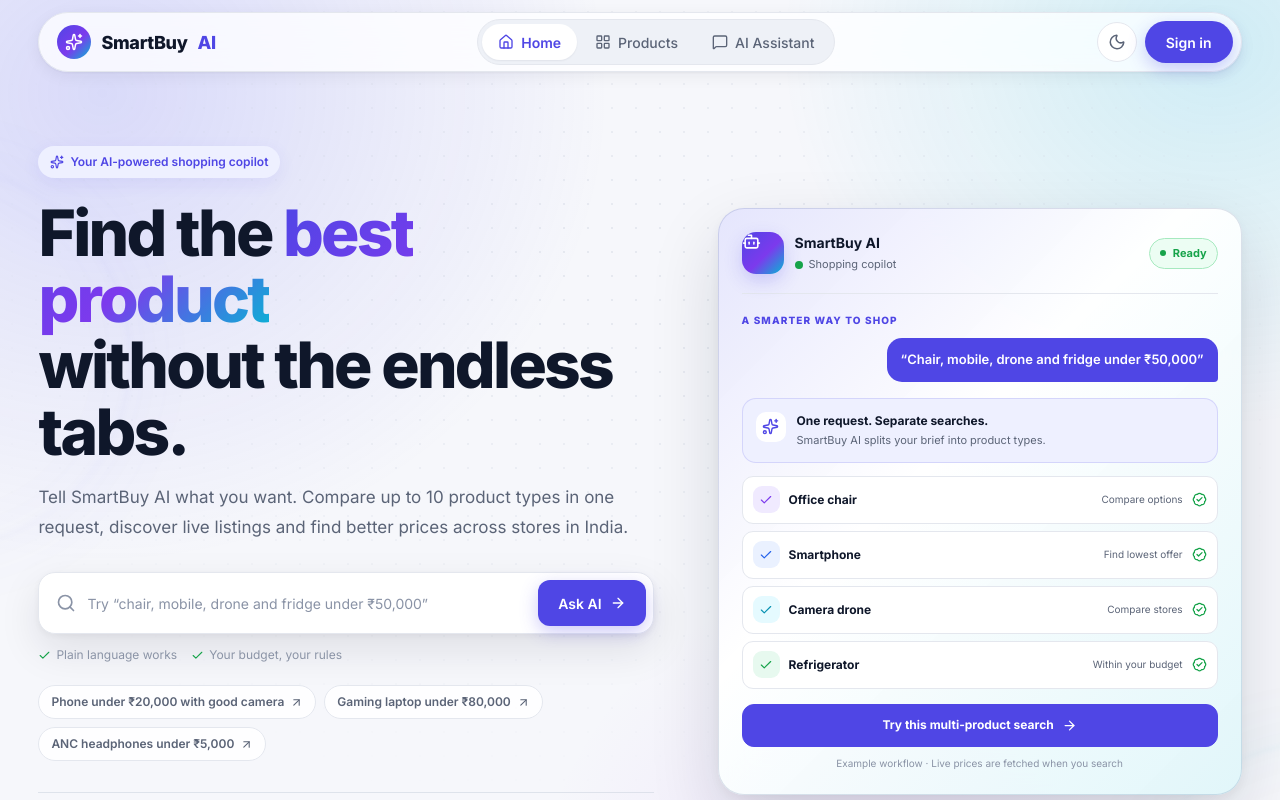
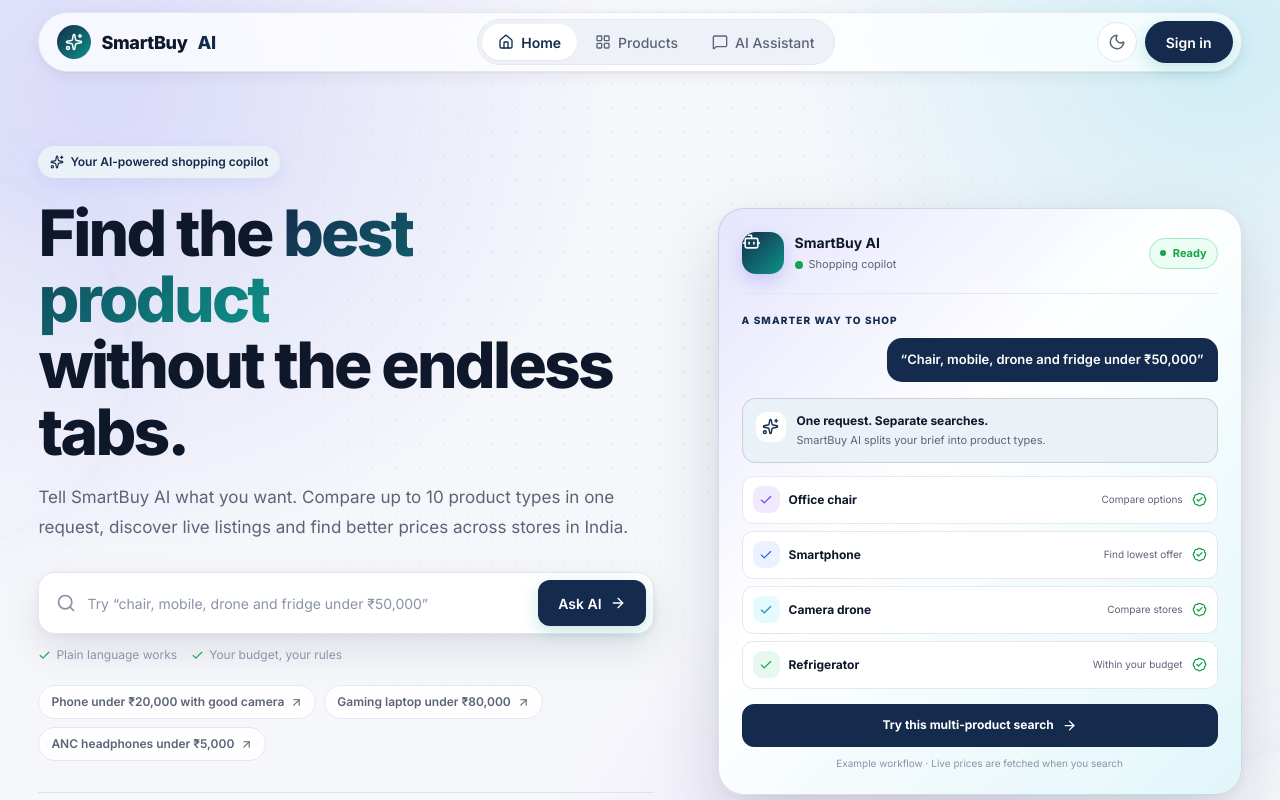
Before and after one commit to thearunendra/smartbuyai, a React (Vite) app in the folder frontend/: page / in a window 1280 px wide. Shown: the top 800 px of the page. Built offline with nearby package versions, Linux system fonts and the light colour scheme.

Commit message:
Apply approved Navy Blue and Teal brand tokens

```diff
--- a/frontend/src/App.css
+++ b/frontend/src/App.css
@@ -14,12 +14,12 @@
   --text-muted: #5b6477;
   --text-subtle: #8a93a6;
 
-  --primary: #4f46e5;
-  --primary-hover: #4338ca;
-  --primary-soft: #eef0ff;
+  --primary: #142b4d;
+  --primary-hover: #0f2340;
+  --primary-soft: #eaf1f7;
   --primary-text: #ffffff;
-  --accent: #06b6d4;
-  --gradient: linear-gradient(135deg, #4f46e5 0%, #7c3aed 55%, #06b6d4 100%);
+  --accent: #0d9488;
+  --gradient: linear-gradient(135deg, #142b4d 0%, #0d9488 100%);
 
   --success: #16a34a;
   --success-soft: #ecfdf3;
@@ -59,9 +59,9 @@
     --text-muted: #a3abbe;
     --text-subtle: #717a90;
 
-    --primary: #818cf8;
-    --primary-hover: #a5b4fc;
-    --primary-soft: rgba(129, 140, 248, 0.14);
+    --primary: #0d9488;
+    --primary-hover: #14b8a6;
+    --primary-soft: rgba(13, 148, 136, 0.16);
     --primary-text: #0b0f19;
 
     --success: #4ade80;
@@ -222,7 +222,7 @@ button {
 .btn-primary {
   background: var(--primary);
   color: var(--primary-text);
-  box-shadow: 0 6px 18px rgba(79, 70, 229, 0.28);
+  box-shadow: 0 6px 18px rgba(13, 148, 136, 0.22);
 }
 
 .btn-primary:hover:not(:disabled) {
```
